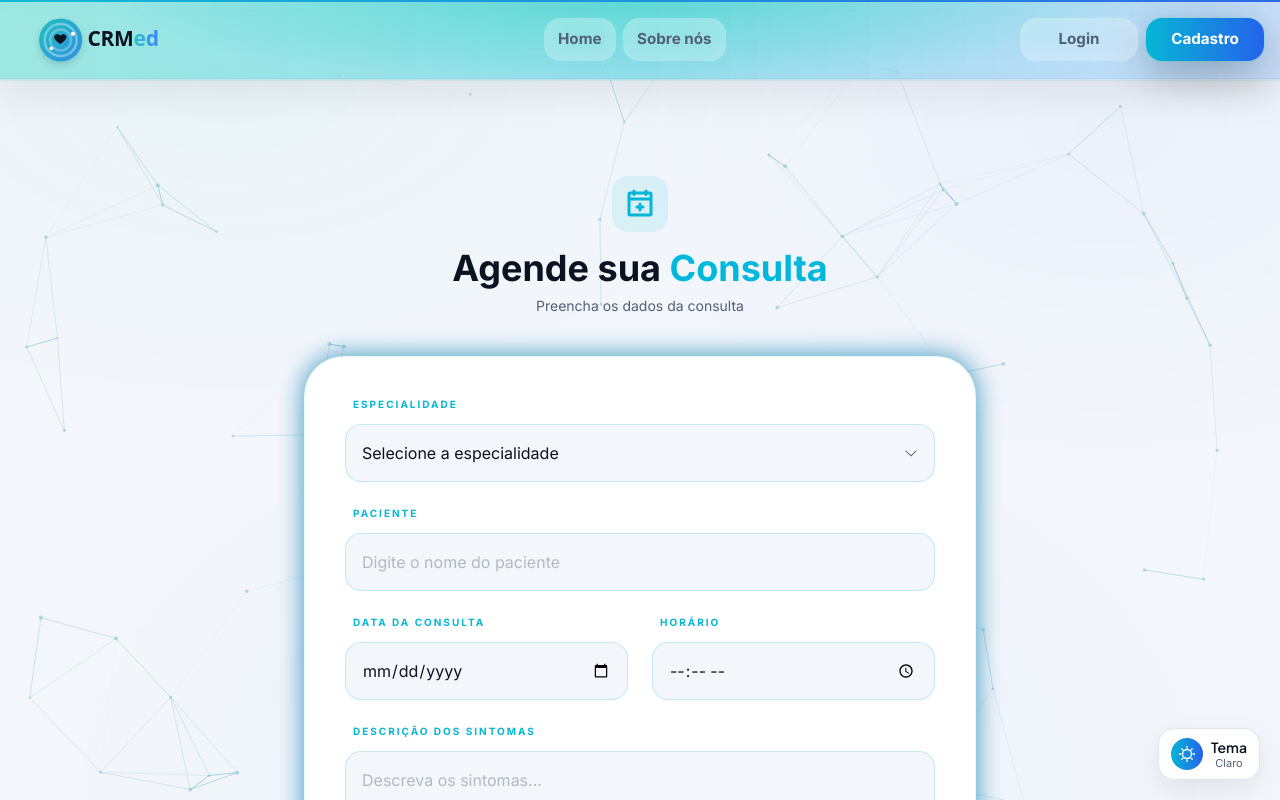
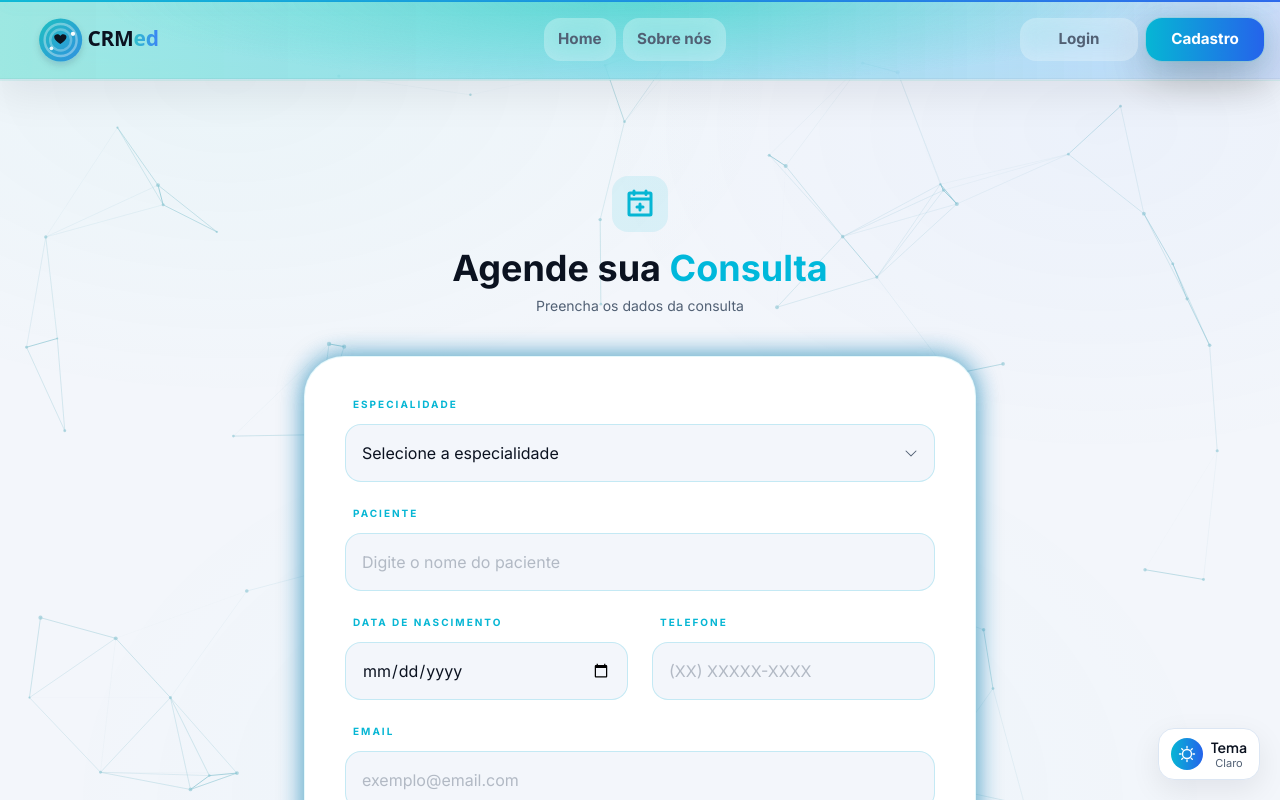
Before and after one commit to Grupo-02-Turma-JavaScript-10/CRM_clinica_front, a React (Vite) app: page /marcarconsulta in a window 1280 px wide. Shown: the top 800 px of the page. Built offline with nearby package versions, Linux system fonts and the light colour scheme.

Commit message:
atualizando form paciente aparatir da branch dev

```diff
--- a/src/App.tsx
+++ b/src/App.tsx
@@ -22,7 +22,7 @@ import DeletarConsulta from "./components/consulta/deletarconsulta/DeletarConsul
 
 import ConstelacaoBackground from "./components/background/ConstelacaoBackground";
 import { AuthProvider } from "./contexts/AuthContext";
-import ConsultaPaciente from "./components/consulta/formconsulta/ConsultaPaciente";
+
 
 function App() {
   return (
@@ -51,6 +51,7 @@ function App() {
                 <Route path="/editarconsulta/:id" element={<FormConsulta />} />
                 <Route path="/deletarconsulta/:id" element={<DeletarConsulta />} />
 
+
                 <Route
                   path="/perfil"
                   element={
--- a/src/components/consulta/formconsulta/ConsultaPaciente.tsx
+++ b/src/components/consulta/formconsulta/ConsultaPaciente.tsx
@@ -45,7 +45,6 @@ function ConsultaPaciente() {
   return (
     <div className="min-h-screen bg-transparent pt-24 pb-20 px-6 font-[var(--font-sans)]">
       <div className="container mx-auto max-w-2xl">
-
         <div className="text-center mb-10 space-y-2">
           <div className="inline-flex items-center justify-center p-3 rounded-2xl bg-[var(--accent)]/10 text-[var(--accent)] mb-4">
             <CalendarPlus size={32} weight="bold" />
@@ -59,7 +58,6 @@ function ConsultaPaciente() {
             Preencha os dados da consulta
           </p>
         </div>
-
 
         <form
           className="bg-[var(--surface)] p-10 rounded-[2.5rem] border border-[var(--accent)]/10 space-y-6"
@@ -158,6 +156,25 @@ function ConsultaPaciente() {
             </div>
           </div>
 
+
+          <div className="grid grid-cols-1 md:grid-cols-2 gap-6">
+            <div className="flex flex-col">
+              <label className={labelStyle}>Data de Nascimento</label>
+              <input type="date" className={inputStyle} />
+            </div>
+
+            <div className="flex flex-col">
+              <label className={labelStyle}>Telefone</label>
+              <input type="tel" className={inputStyle} placeholder="(XX) XXXXX-XXXX" />
+            </div>
+          </div>
+
+          <div className="flex flex-col">
+            <label className={labelStyle}>Email</label>
+            <input type="email" className={inputStyle} placeholder="exemplo@email.com" />
+          </div>
+
+
           <div className="grid grid-cols-1 md:grid-cols-2 gap-6">
             <div className="flex flex-col">
               <label className={labelStyle}>Data da Consulta</label>
```
